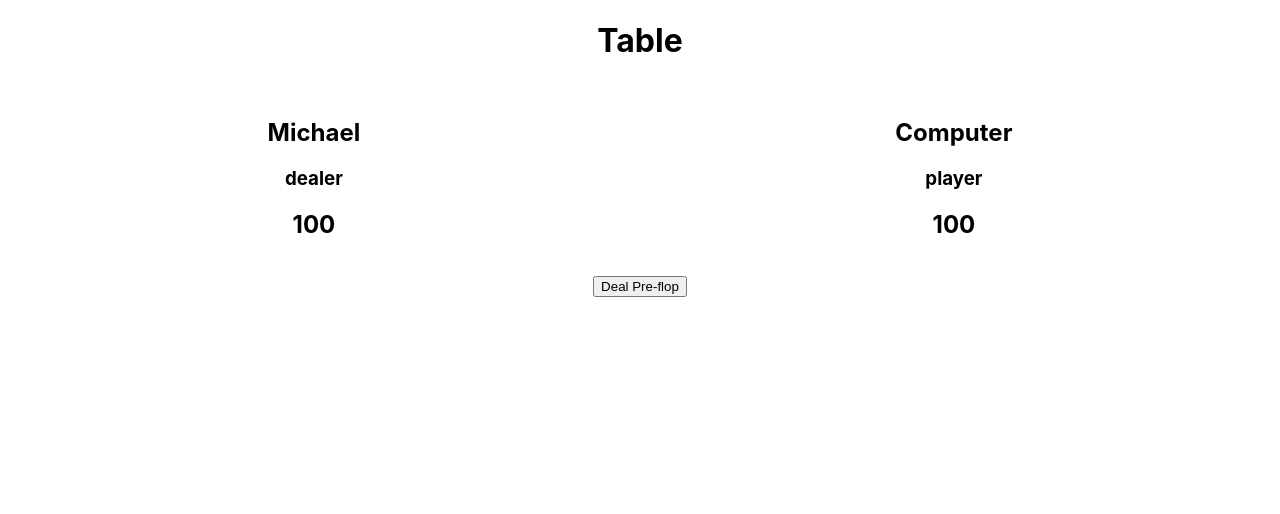
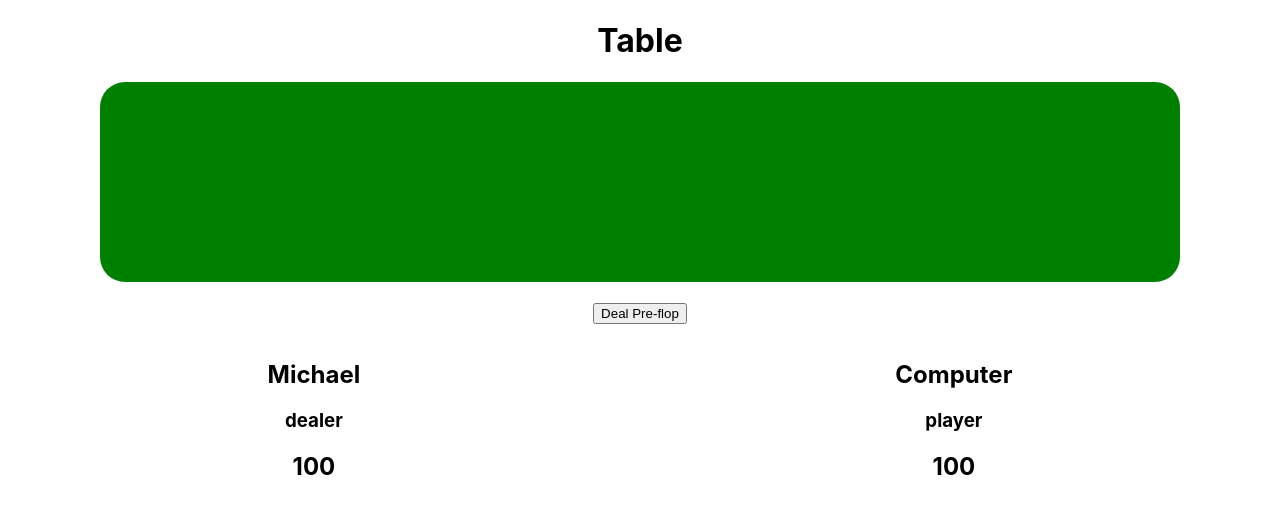
Before and after one commit to wmbryce/pixelpoker, a React (Create React App) app in the folder client/: page / in a window 1280 px wide. Shown: the top 514 px of the page. Built offline with nearby package versions, Linux system fonts and the light colour scheme.

Commit message:
GEN(Added simple UI)

```diff
--- a/client/package.json
+++ b/client/package.json
@@ -12,6 +12,7 @@
     "@types/node": "^16.11.19",
     "@types/react": "^17.0.38",
     "@types/react-dom": "^17.0.11",
+    "pokersolver": "^2.1.4",
     "react": "^17.0.2",
     "react-dom": "^17.0.2",
     "react-scripts": "5.0.0",
--- a/client/src/App.tsx
+++ b/client/src/App.tsx
@@ -93,14 +93,14 @@ function App() {
     <div className="App">
       <Table tableCards={tableCards} />
       <div>
+        <button onClick={advanceGameStage}>
+          {gameStage < 4 ? `Deal ${gameStages[gameStage]}` : `Reset`}
+        </button>
         <PlayerContainer>
           {players.map((player: any, index: number) => (
             <Player player={player} index={index} dealer={dealer} />
           ))}
         </PlayerContainer>
-        <button onClick={advanceGameStage}>
-          {gameStage < 4 ? `Deal ${gameStages[gameStage]}` : `Reset`}
-        </button>
         {/* <button onClick={createPlayer}>Add Player</button> */}
       </div>
     </div>
--- a/client/src/Components/Card.tsx
+++ b/client/src/Components/Card.tsx
@@ -5,6 +5,13 @@ import styled from "@emotion/styled";
 interface Props {
   card: CardType;
 }
+
+const suiteIcons: any = {
+  s: `♠`,
+  h: `♥`,
+  c: `♣`,
+  d: `♦`,
+};
 
 let CardContainer = styled.div`
   border: 1px solid black;
@@ -16,12 +23,19 @@ let CardContainer = styled.div`
   display: flex;
   justify-content: center;
   align-items: center;
+  background-color: white;
 `;
+
+let CardText = styled.div((props) => ({
+  color: props.color,
+}));
 
 function Card({ card }: Props) {
   return (
     <CardContainer>
-      <h2>{`${card.suite} ${card.label}`}</h2>
+      <CardText
+        color={card.suite === "h" || card.suite === "d" ? "red" : "black"}
+      >{`${suiteIcons[card.suite]} ${card.label}`}</CardText>
     </CardContainer>
   );
 }
--- a/client/src/Components/Table.tsx
+++ b/client/src/Components/Table.tsx
@@ -1,16 +1,30 @@
 import React, { useState } from "react";
 import { CardType } from "./types";
 import Hand from "./Hand";
+import styled from "@emotion/styled";
 
 interface Props {
   tableCards: Array<CardType>;
 }
 
+let TableHandContainer = styled.div`
+  height: 200px;
+  display: flex;
+  flex: 1;
+  justify-content: center;
+  align-items: center;
+  background-color: green;
+  margin: 0px 100px 20px 100px;
+  border-radius: 25px;
+`;
+
 function Table({ tableCards }: Props): JSX.Element {
   return (
     <div className="Table">
       <h1>Table</h1>
-      <Hand hand={tableCards} />
+      <TableHandContainer>
+        <Hand hand={tableCards} />
+      </TableHandContainer>
     </div>
   );
 }
--- a/client/src/Logic/deck.ts
+++ b/client/src/Logic/deck.ts
@@ -1,4 +1,4 @@
-const suites = ["C", "H", "S", "D"];
+const suites = ["c", "h", "s", "d"];
 const cardinality = [2, 3, 4, 5, 6, 7, 8, 9, 10, 11, 12, 13, 14];
 const label = [
   "2",
```
Also changed, not shown: client/src/Components/Hand.tsx (+4 -3 lines), 1 other file (tests, documents, lock files or other folders).
